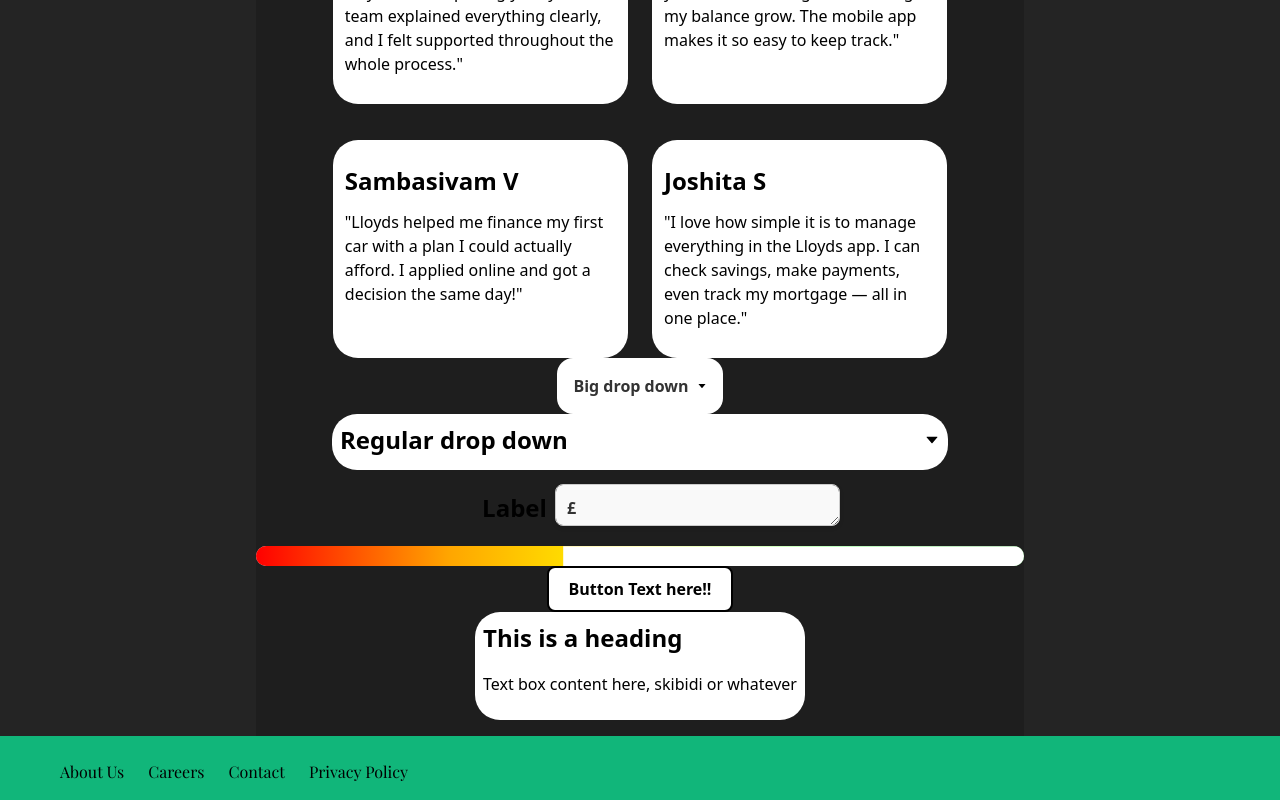
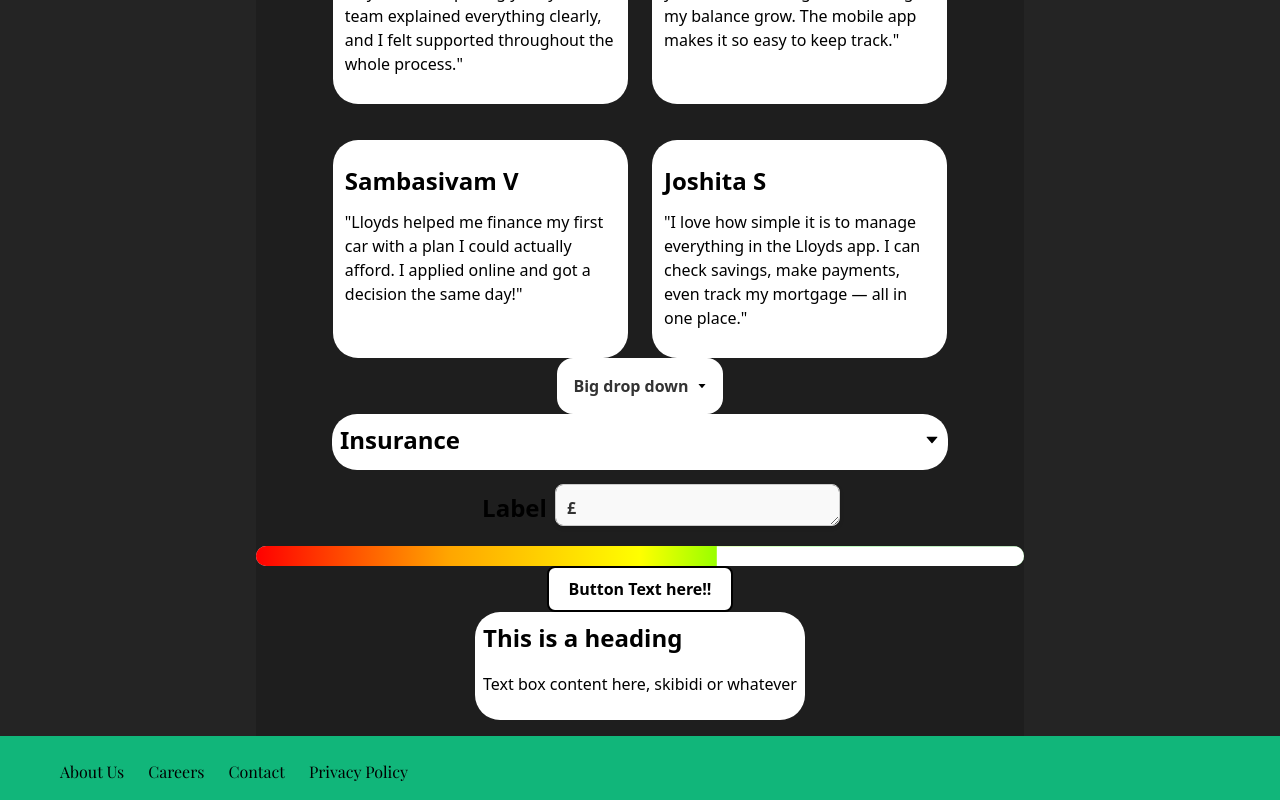
Before and after one commit to yashvas/LBG2025, a React (Vite) app: page / in a window 1280 px wide. Shown: the part 1054-1854 px from the top of the page. Built offline with nearby package versions, Linux system fonts and the light colour scheme.

Commit message:
add new page

```diff
--- a/src/App.tsx
+++ b/src/App.tsx
@@ -6,6 +6,7 @@ import Footer from "./components/footer/Footer";
 import SustainabilityPage from "./routes/sustainability/SustainabilityPage";
 import styled from "styled-components";
 import CareersPage from "./routes/careers/CareersPage";
+import SavingsPage from "./routes/savings/SavingsPage";
 
 const AppLayout = styled.div`
   min-height: 100vh;
@@ -25,6 +26,7 @@ function App() {
             element={<SustainabilityPage />}
           />
           <Route path={routes.Careers} element={<CareersPage />} />
+          <Route path={routes.Savings} element={<SavingsPage />} />
         </Routes>
         <Footer />
       </AppLayout>
--- a/src/components/navbar/Navbar.tsx
+++ b/src/components/navbar/Navbar.tsx
@@ -17,6 +17,7 @@ export default function Navbar() {
           Sustainability
         </StyledNavItem>
         <StyledNavItem href={routes.Careers}>Careers</StyledNavItem>
+        <StyledNavItem href={routes.Savings}>Savings</StyledNavItem>
       </StyledNavItemsContainer>
     </StyledNavContainer>
   );
--- a/src/routes/home/HomePage.tsx
+++ b/src/routes/home/HomePage.tsx
@@ -22,13 +22,13 @@ export default function HomePage() {
 
       <DropdownTextBox
         width={600}
-        heading={"Regular drop down"}
-        text={"click to find out more"}
+        heading={"Insurance"}
+        text={"Life insurance"}
       />
 
       <GoalField label="Label" />
 
-      <ProgressBar progress={40} />
+      <ProgressBar progress={60} />
 
       <StyledButtonComponent to={routes.Careers}>
         Button Text here!!
--- a/src/routes/manifest.ts
+++ b/src/routes/manifest.ts
@@ -2,3 +2,4 @@ export const Home = "/";
 export const MobileBanking = "/mobile-banking";
 export const Sustainability = "/sustainability";
 export const Careers = "/careers";
+export const Savings = "/savings";
--- /dev/null
+++ b/src/routes/savings/SavingsPage.tsx
@@ -0,0 +1,3 @@
+export default function SavingsPage() {
+  return <h1>Hola world</h1>;
+}
```
